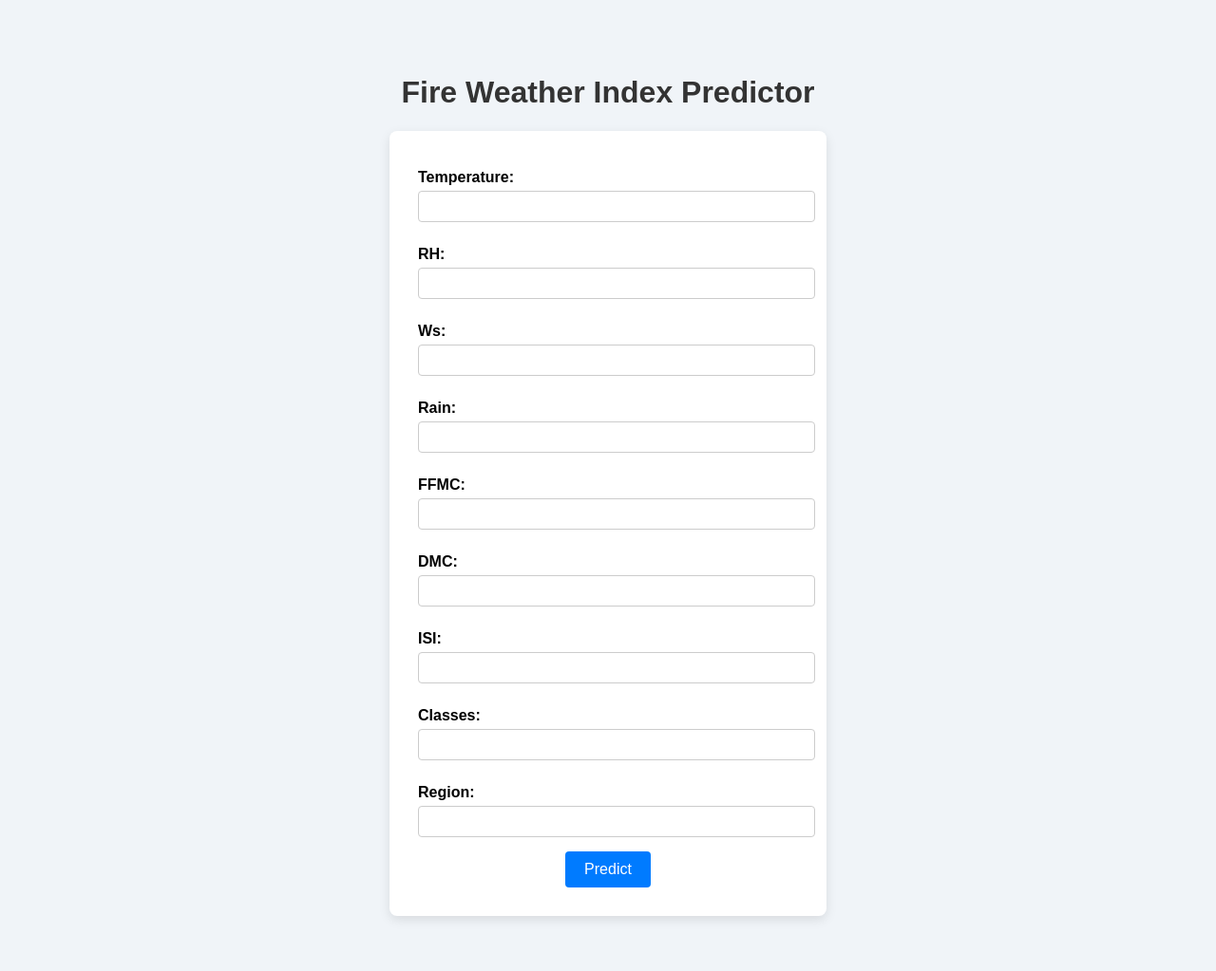
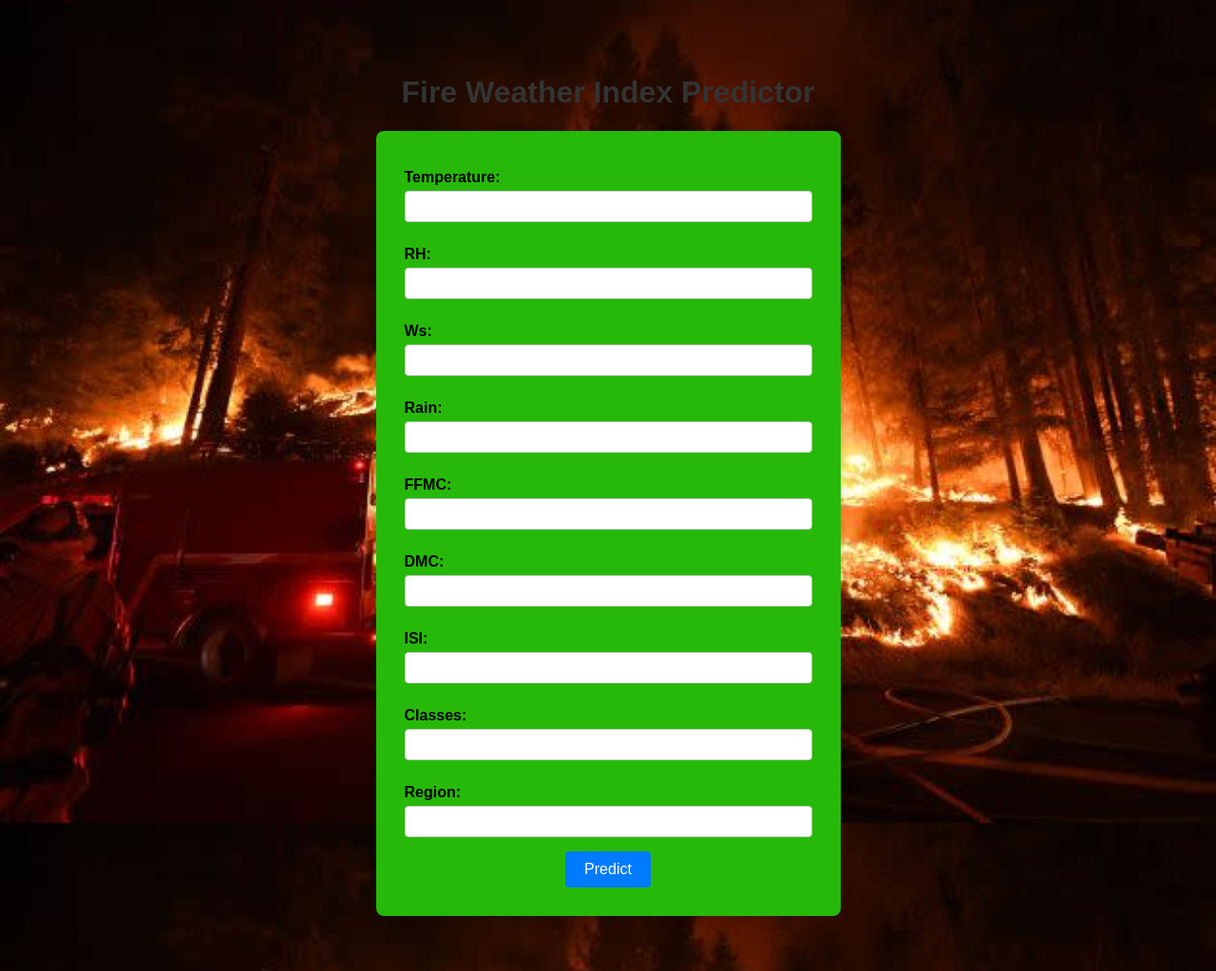
Before and after one commit to vinod-saini10/forestfirepredict, a Flask app: page / in a window 1280 px wide. Shown: the whole page at 95% size. Run offline with Flask 3, Linux system fonts and the light colour scheme; parts of the project's set-up code (start-up, migrations or seed data) failed here and were passed over.

Commit message:
improved prediction input

```diff
--- a/application.py
+++ b/application.py
@@ -40,4 +40,4 @@ def predict_datapoint():
 
 
 if __name__ == "__main__":
-    app.run(host="0.0.0.0")
+    app.run(host="0.0.0.0",debug=True)
--- /dev/null
+++ b/static/styles.css
@@ -0,0 +1,56 @@
+body {
+  background: url("bckgrd.jpeg") no-repeat center center fixed;
+  background-size: cover;
+  font-family: Arial, sans-serif;
+  text-align: center;
+  padding: 50px;
+}
+
+h1 {
+  color: #333;
+}
+
+form {
+  background: #27b90a;
+  padding: 30px;
+  margin: 0 auto;
+  border-radius: 8px;
+  box-shadow: 0 4px 12px rgba(0, 0, 0, 0.1);
+  max-width: 429px;
+}
+
+label {
+  display: block;
+  margin: 10px 0 5px;
+  font-weight: bold;
+  text-align: left;
+}
+
+input[type="number"] {
+  width: 96%;
+  padding: 8px;
+  margin-bottom: 15px;
+  border: 1px solid #ccc;
+  border-radius: 4px;
+  transition: border-color 0.3s;
+}
+
+input[type="number"]:focus {
+  border-color: #007bff;
+  outline: none;
+}
+
+button {
+  background: #007bff;
+  color: #fff;
+  padding: 10px 20px;
+  border: none;
+  border-radius: 4px;
+  font-size: 16px;
+  cursor: pointer;
+  transition: background 0.3s;
+}
+
+button:hover {
+  background: #0056b3;
+}
--- a/templates/index.html
+++ b/templates/index.html
@@ -1,66 +1,13 @@
-<!-- templates/index.html -->
 <!DOCTYPE html>
 <html lang="en">
   <head>
     <meta charset="UTF-8" />
     <title>Fire Weather Index Predictor</title>
-    <style>
-      body {
-        background: #f0f4f8;
-        font-family: Arial, sans-serif;
-        text-align: center;
-        padding: 50px;
-      }
-
-      h1 {
-        color: #333;
-      }
-
-      form {
-        background: #fff;
-        padding: 30px;
-        margin: 0 auto;
-        border-radius: 8px;
-        box-shadow: 0 4px 12px rgba(0, 0, 0, 0.1);
-        max-width: 400px;
-      }
-
-      label {
-        display: block;
-        margin: 10px 0 5px;
-        font-weight: bold;
-        text-align: left;
-      }
-
-      input[type="number"] {
-        width: 100%;
-        padding: 8px;
-        margin-bottom: 15px;
-        border: 1px solid #ccc;
-        border-radius: 4px;
-        transition: border-color 0.3s;
-      }
-
-      input[type="number"]:focus {
-        border-color: #007bff;
-        outline: none;
-      }
-
-      button {
-        background: #007bff;
-        color: #fff;
-        padding: 10px 20px;
-        border: none;
-        border-radius: 4px;
-        font-size: 16px;
-        cursor: pointer;
-        transition: background 0.3s;
-      }
-
-      button:hover {
-        background: #0056b3;
-      }
-    </style>
+    <!-- ✅ Link the separate CSS -->
+    <link
+      rel="stylesheet"
+      href="{{ url_for('static', filename='styles.css') }}"
+    />
   </head>
   <body>
     <h1>Fire Weather Index Predictor</h1>
```
Also changed, not shown: README.md (added), requirements.txt (renamed from reuirements.txt), static/bckgrd.jpeg (added).
